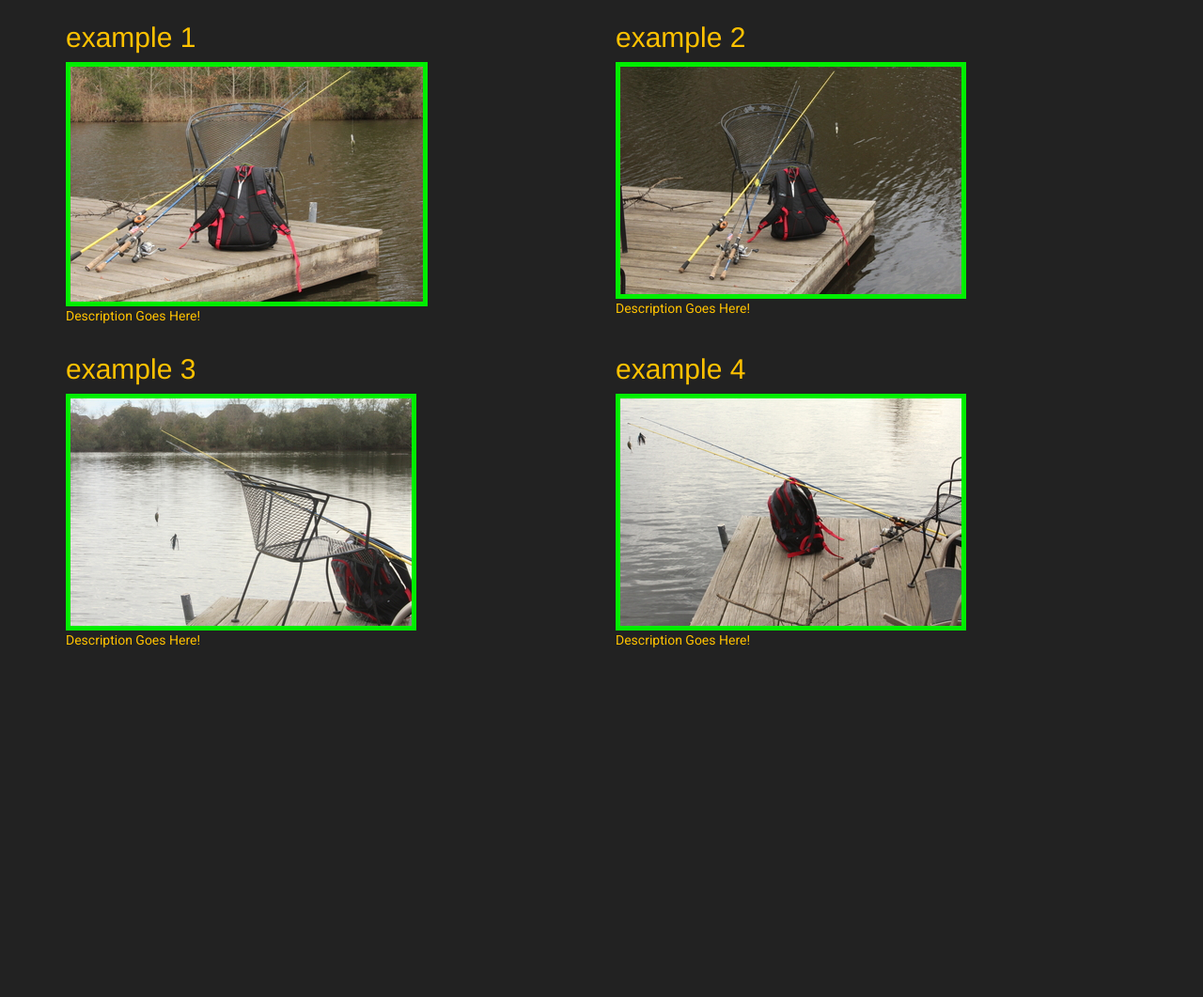
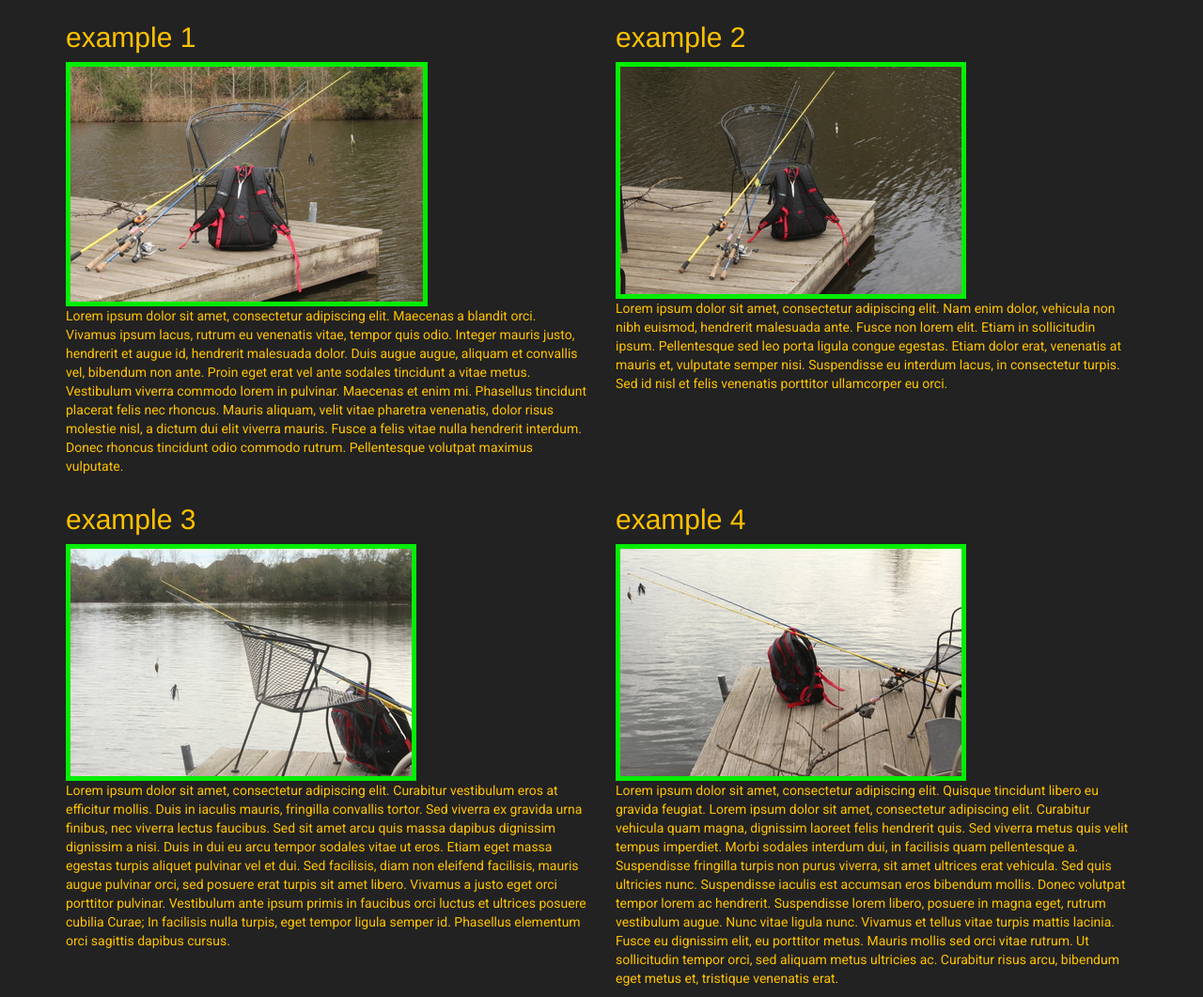
Before and after one commit to Josephwhite10/JosephWhite10.github.io, a plain HTML site: page index.html in a window 1280 px wide. Shown: the part 383-1444 px from the top of the page at 94% size. Before the commit the page ends 1084 px from the top, so only its background shows below. Drawn offline with nearby package versions, Linux system fonts and the light colour scheme.

Commit message:
ispum added

```diff
--- a/index.html
+++ b/index.html
@@ -46,24 +46,24 @@
             <div class = "col-md-6">
                 <h2>example 1</h2>
                 <img src = "img/img1.jpg" class = "img-responsive">
-                <p>Description Goes Here!</p>
+                <p>Lorem ipsum dolor sit amet, consectetur adipiscing elit. Maecenas a blandit orci. Vivamus ipsum lacus, rutrum eu venenatis vitae, tempor quis odio. Integer mauris justo, hendrerit et augue id, hendrerit malesuada dolor. Duis augue augue, aliquam et convallis vel, bibendum non ante. Proin eget erat vel ante sodales tincidunt a vitae metus. Vestibulum viverra commodo lorem in pulvinar. Maecenas et enim mi. Phasellus tincidunt placerat felis nec rhoncus. Mauris aliquam, velit vitae pharetra venenatis, dolor risus molestie nisl, a dictum dui elit viverra mauris. Fusce a felis vitae nulla hendrerit interdum. Donec rhoncus tincidunt odio commodo rutrum. Pellentesque volutpat maximus vulputate.</p>
             </div>
             <div class = "col-md-6">
                 <h2>example 2</h2>
                 <img src = "img/img2.jpg" class = "img-responsive">
-                <p>Description Goes Here!</p>
+                <p>Lorem ipsum dolor sit amet, consectetur adipiscing elit. Nam enim dolor, vehicula non nibh euismod, hendrerit malesuada ante. Fusce non lorem elit. Etiam in sollicitudin ipsum. Pellentesque sed leo porta ligula congue egestas. Etiam dolor erat, venenatis at mauris et, vulputate semper nisi. Suspendisse eu interdum lacus, in consectetur turpis. Sed id nisl et felis venenatis porttitor ullamcorper eu orci.</p>
             </div>
         </div>
         <div class = "row">
             <div class = "col-md-6">
                 <h2>example 3</h2>
                 <img src = "img/img3.jpg" class = "img-responsive">
-                <p>Description Goes Here!</p>
+                <p>Lorem ipsum dolor sit amet, consectetur adipiscing elit. Curabitur vestibulum eros at efficitur mollis. Duis in iaculis mauris, fringilla convallis tortor. Sed viverra ex gravida urna finibus, nec viverra lectus faucibus. Sed sit amet arcu quis massa dapibus dignissim dignissim a nisi. Duis in dui eu arcu tempor sodales vitae ut eros. Etiam eget massa egestas turpis aliquet pulvinar vel et dui. Sed facilisis, diam non eleifend facilisis, mauris augue pulvinar orci, sed posuere erat turpis sit amet libero. Vivamus a justo eget orci porttitor pulvinar. Vestibulum ante ipsum primis in faucibus orci luctus et ultrices posuere cubilia Curae; In facilisis nulla turpis, eget tempor ligula semper id. Phasellus elementum orci sagittis dapibus cursus.</p>
             </div>
             <div class = "col-md-6">
                 <h2>example 4</h2>
                 <img src = "img/img4.jpg" class = "img-responsive">
-                <p>Description Goes Here!</p>
+                <p>Lorem ipsum dolor sit amet, consectetur adipiscing elit. Quisque tincidunt libero eu gravida feugiat. Lorem ipsum dolor sit amet, consectetur adipiscing elit. Curabitur vehicula quam magna, dignissim laoreet felis hendrerit quis. Sed viverra metus quis velit tempus imperdiet. Morbi sodales interdum dui, in facilisis quam pellentesque a. Suspendisse fringilla turpis non purus viverra, sit amet ultrices erat vehicula. Sed quis ultricies nunc. Suspendisse iaculis est accumsan eros bibendum mollis. Donec volutpat tempor lorem ac hendrerit. Suspendisse lorem libero, posuere in magna eget, rutrum vestibulum augue. Nunc vitae ligula nunc. Vivamus et tellus vitae turpis mattis lacinia. Fusce eu dignissim elit, eu porttitor metus. Mauris mollis sed orci vitae rutrum. Ut sollicitudin tempor orci, sed aliquam metus ultricies ac. Curabitur risus arcu, bibendum eget metus et, tristique venenatis erat.</p>
             </div>
         </div>
     </div>
```
